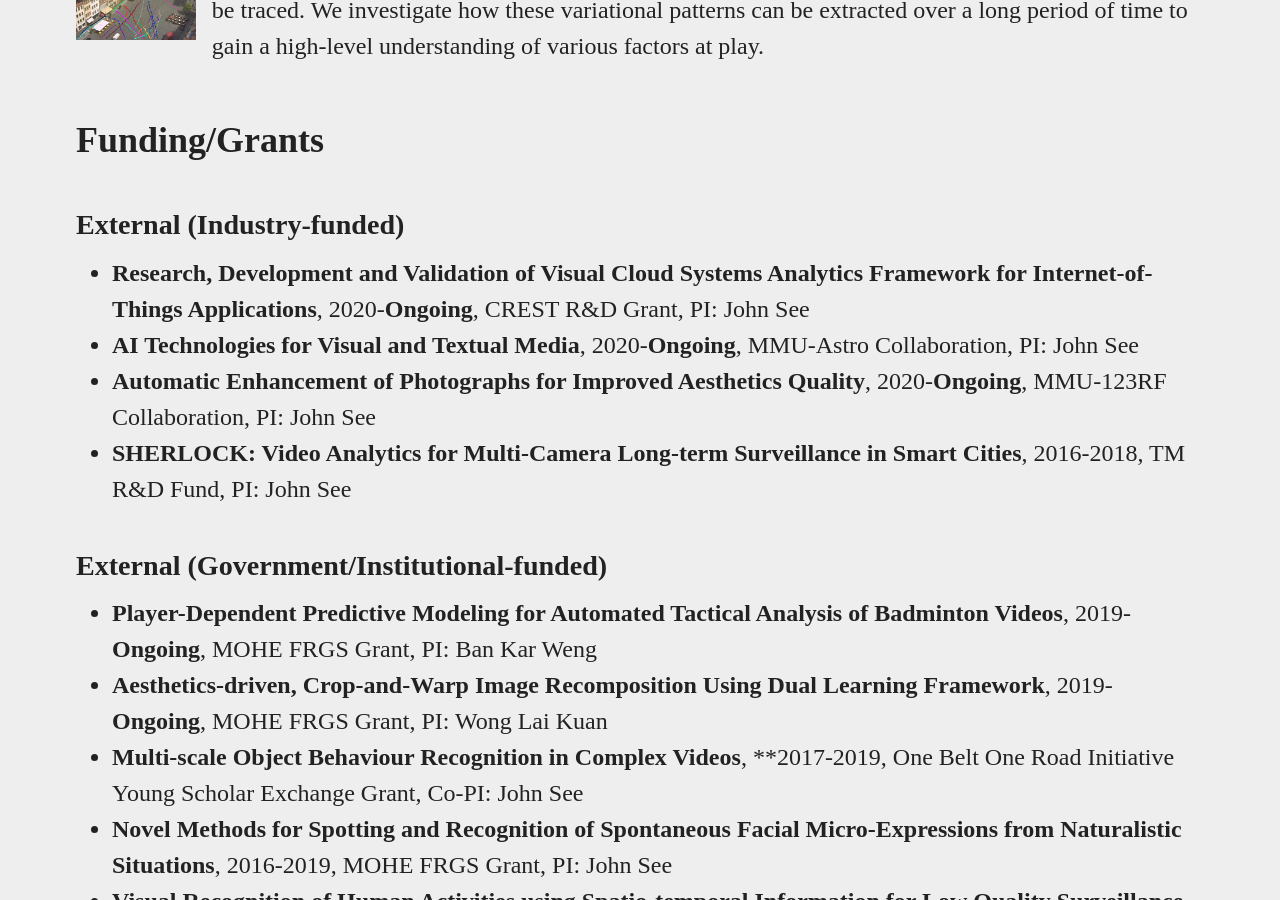
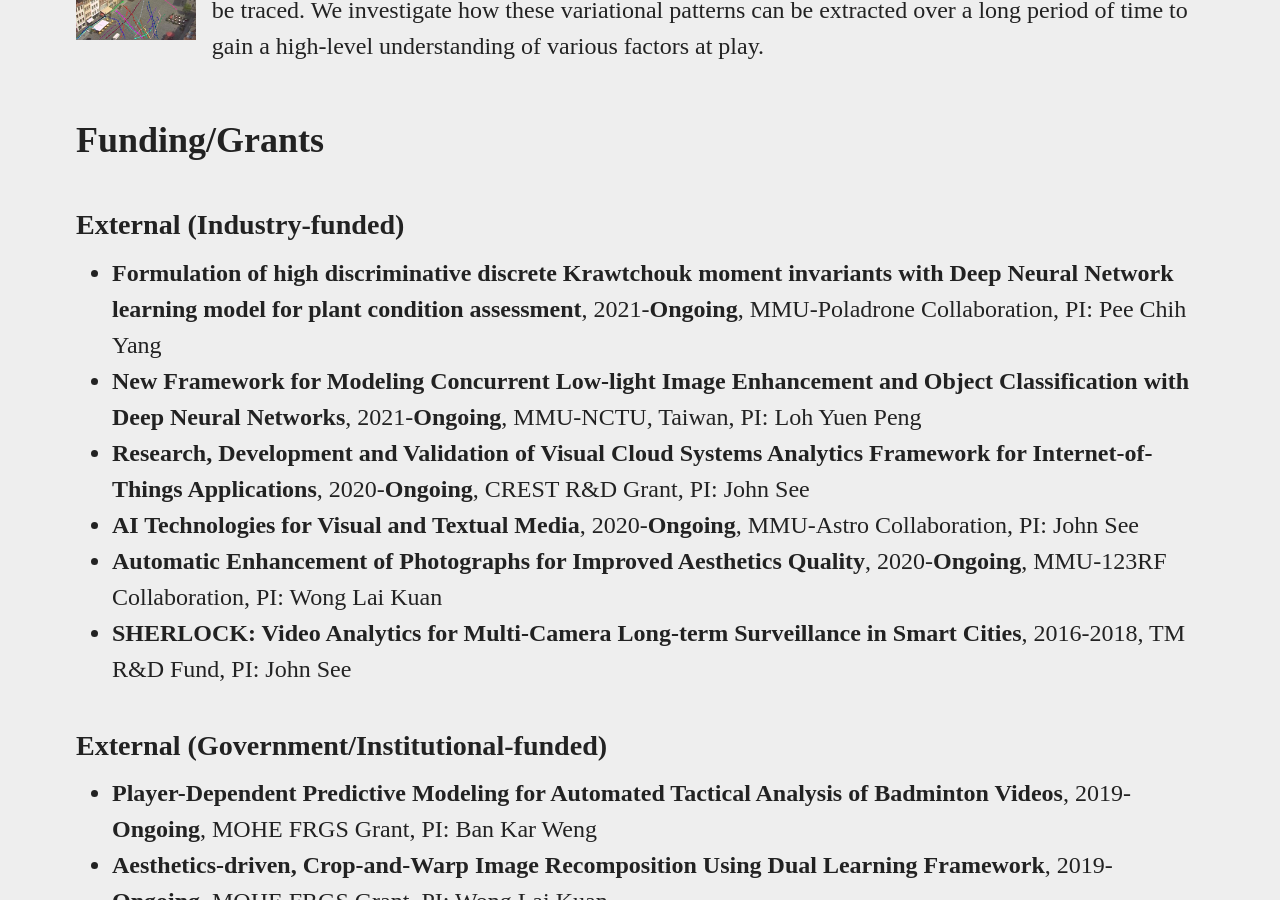
Before and after one commit to viprlab/viprlab.github.io, a Jekyll site: the page built from research.md, in a window 1280 px wide and 900 px high, scrolled down 3007 px. Built offline with Jekyll 4.4.1, drawn with Linux system fonts in a browser that asks for light colours.

Commit message:
Update research.md

```diff
--- a/research.md
+++ b/research.md
@@ -70,9 +70,11 @@
 ## Funding/Grants
 
 ### External (Industry-funded)
+- **Formulation of high discriminative discrete Krawtchouk moment invariants with Deep Neural Network learning model for plant condition assessment**{:.hilite}, 2021-**Ongoing**{:.marker}, MMU-Poladrone Collaboration, PI: Pee Chih Yang
+- **New Framework for Modeling Concurrent Low-light Image Enhancement and Object Classification with Deep Neural Networks**{:.hilite}, 2021-**Ongoing**{:.marker}, MMU-NCTU, Taiwan, PI: Loh Yuen Peng
 - **Research, Development and Validation of Visual Cloud Systems Analytics Framework for Internet-of-Things Applications**{:.hilite}, 2020-**Ongoing**{:.marker}, CREST R&D Grant, PI: John See
 - **AI Technologies for Visual and Textual Media**{:.hilite}, 2020-**Ongoing**{:.marker}, MMU-Astro Collaboration, PI: John See
-- **Automatic Enhancement of Photographs for Improved Aesthetics Quality**{:.hilite}, 2020-**Ongoing**{:.marker}, MMU-123RF Collaboration, PI: John See
+- **Automatic Enhancement of Photographs for Improved Aesthetics Quality**{:.hilite}, 2020-**Ongoing**{:.marker}, MMU-123RF Collaboration, PI: Wong Lai Kuan
 - **SHERLOCK: Video Analytics for Multi-Camera Long-term Surveillance in Smart Cities**{:.hilite}, 2016-2018, TM R&D Fund, PI: John See
 
 ### External (Government/Institutional-funded)
```
